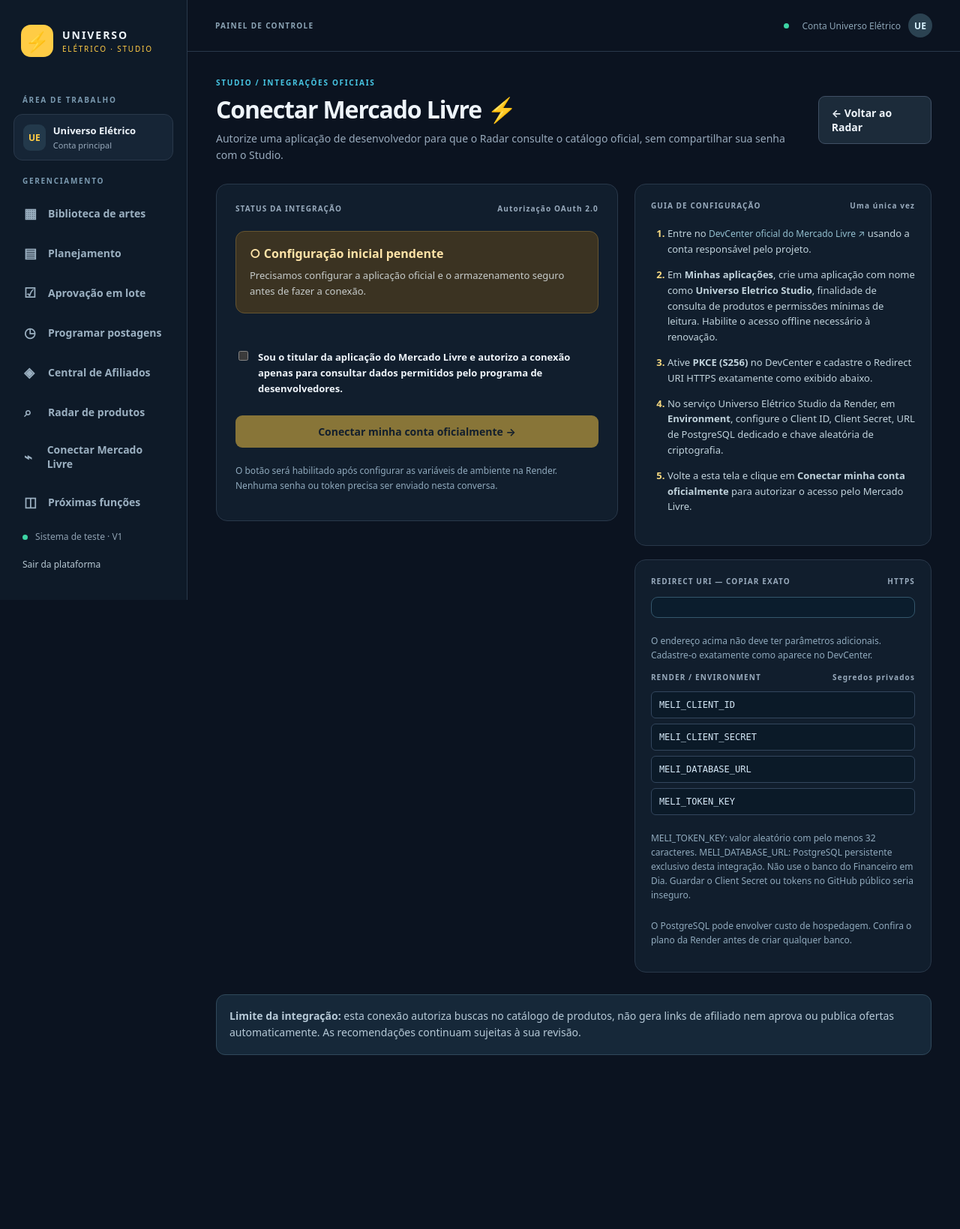
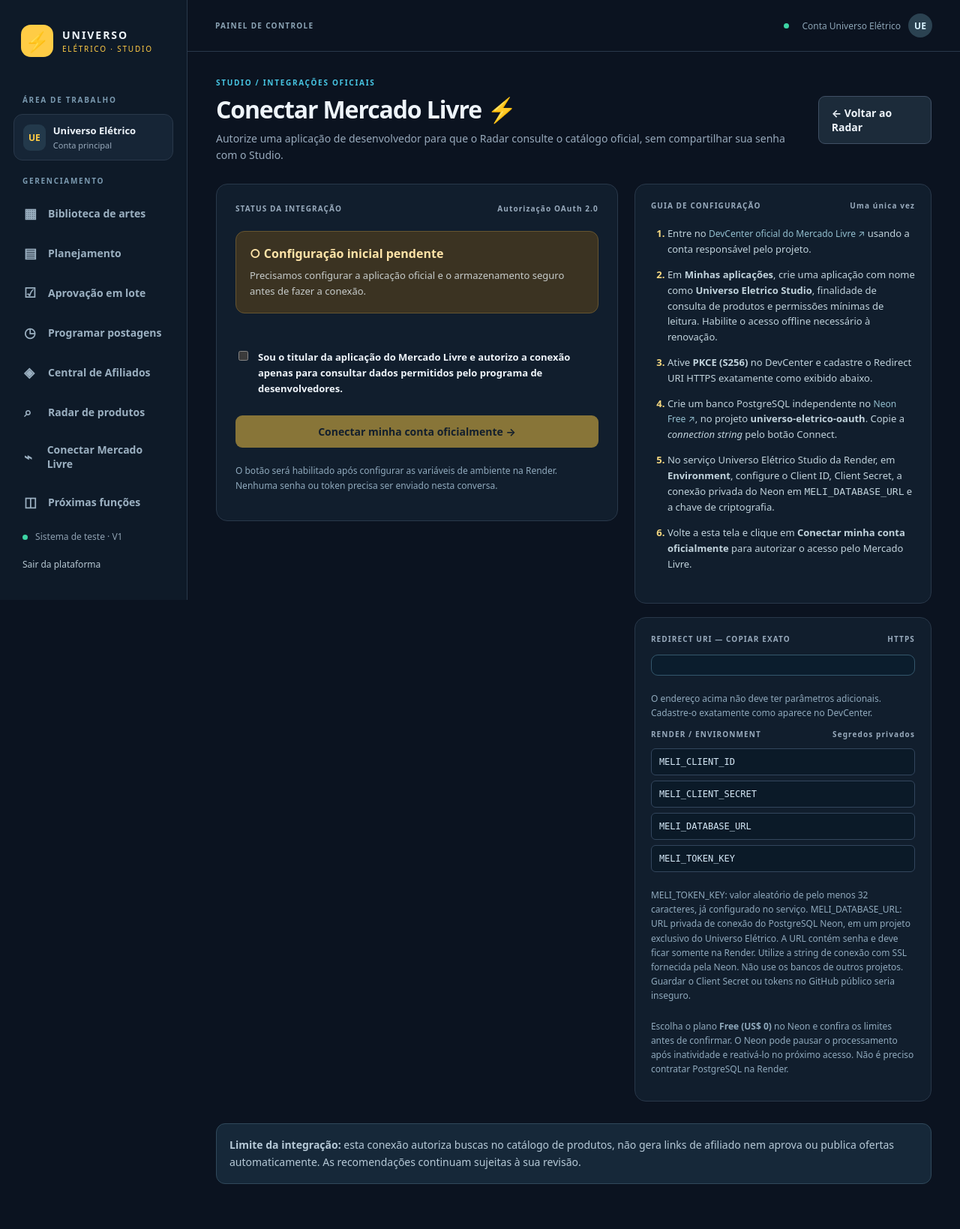
Before and after one commit to universoeletrico/Universo-Eletrico, a Flask app: template painel/templates/meli_integration.html in a window 1280 px wide. Shown: the whole page at 75% size. Before the commit the page ends 1407 px from the top, so only its background shows below. Run offline with Flask 3, Linux system fonts and the light colour scheme; the template is opened without the code that fills it, so the values that code supplies are empty; the visitor is signed in with stand-in values (Sample User, id 1); some libraries are stand-ins or nearby versions.

Commit message:
docs(oauth): orientar armazenamento gratuito em Neon PostgreSQL no Studio

```diff
--- a/painel/templates/meli_integration.html
+++ b/painel/templates/meli_integration.html
@@ -47,7 +47,8 @@
         <li>Entre no <a href="https://developers.mercadolivre.com.br/" target="_blank" rel="noopener noreferrer" class="small-link">DevCenter oficial do Mercado Livre ↗</a> usando a conta responsável pelo projeto.</li>
         <li>Em <strong>Minhas aplicações</strong>, crie uma aplicação com nome como <strong>Universo Eletrico Studio</strong>, finalidade de consulta de produtos e permissões mínimas de leitura. Habilite o acesso offline necessário à renovação.</li>
         <li>Ative <strong>PKCE (S256)</strong> no DevCenter e cadastre o Redirect URI HTTPS exatamente como exibido abaixo.</li>
-        <li>No serviço Universo Elétrico Studio da Render, em <strong>Environment</strong>, configure o Client ID, Client Secret, URL de PostgreSQL dedicado e chave aleatória de criptografia.</li>
+        <li>Crie um banco PostgreSQL independente no <a href="https://console.neon.tech/" target="_blank" rel="noopener noreferrer" class="small-link">Neon Free ↗</a>, no projeto <strong>universo-eletrico-oauth</strong>. Copie a <em>connection string</em> pelo botão Connect.</li>
+        <li>No serviço Universo Elétrico Studio da Render, em <strong>Environment</strong>, configure o Client ID, Client Secret, a conexão privada do Neon em <code>MELI_DATABASE_URL</code> e a chave de criptografia.</li>
         <li>Volte a esta tela e clique em <strong>Conectar minha conta oficialmente</strong> para autorizar o acesso pelo Mercado Livre.</li>
       </ol>
     </div>
@@ -62,11 +63,11 @@
         <code>MELI_DATABASE_URL</code>
         <code>MELI_TOKEN_KEY</code>
       </div>
-      <p class="safety-note">MELI_TOKEN_KEY: valor aleatório com pelo menos 32 caracteres. MELI_DATABASE_URL: PostgreSQL persistente exclusivo desta integração. Não use o banco do Financeiro em Dia. Guardar o Client Secret ou tokens no GitHub público seria inseguro.</p>
+      <p class="safety-note">MELI_TOKEN_KEY: valor aleatório de pelo menos 32 caracteres, já configurado no serviço. MELI_DATABASE_URL: URL privada de conexão do PostgreSQL Neon, em um projeto exclusivo do Universo Elétrico. A URL contém senha e deve ficar somente na Render. Utilize a string de conexão com SSL fornecida pela Neon. Não use os bancos de outros projetos. Guardar o Client Secret ou tokens no GitHub público seria inseguro.</p>
       {% if missing %}
       <p class="meli-missing">Ainda não configuradas: {{ missing|join(', ') }}.</p>
       {% endif %}
-      <p class="safety-note">O PostgreSQL pode envolver custo de hospedagem. Confira o plano da Render antes de criar qualquer banco.</p>
+      <p class="safety-note">Escolha o plano <strong>Free (US$ 0)</strong> no Neon e confira os limites antes de confirmar. O Neon pode pausar o processamento após inatividade e reativá-lo no próximo acesso. Não é preciso contratar PostgreSQL na Render.</p>
     </div>
   </aside>
 </div>
```
